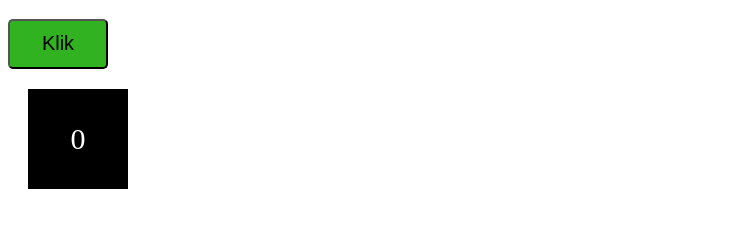
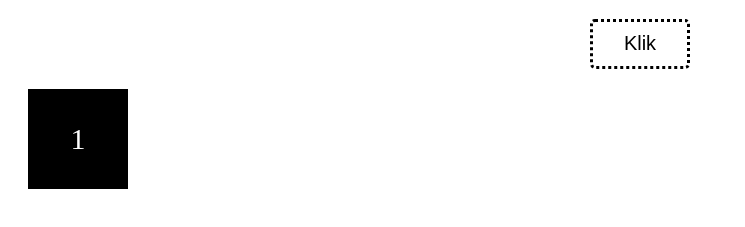
Before and after one commit to Mateusz-Meler/Task-1, a plain HTML site: page index.html in a window 1280 px wide. Both pictures are taken after a click on the button "Klik". Shown: the part 61-288 px from the top of the page, without its empty margins (0-745 px from the left). Drawn offline with Linux system fonts and the light colour scheme.

Commit message:
every 5 piece cyrcle

```diff
--- a/code.js
+++ b/code.js
@@ -1,13 +1,16 @@
 // alert("działa");
 
 let button = document.querySelector(".button--js");
-let counter = 0;
+let counter = 1;
 
 button = document.addEventListener("click", () => {
   const divElement = document.createElement("div");
   divElement.textContent = `${counter}`;
-  divElement.className = "square";
+  if (counter % 5 == 0) {
+    divElement.className = "circle";
+  } else {
+    divElement.className = "square";
+  }
+  counter++;
   document.querySelector("div").appendChild(divElement);
-  counter++;
-  console.log("kliknąłem");
 });
--- a/style.css
+++ b/style.css
@@ -1,14 +1,27 @@
+*,
+*:before,
+*:after {
+  box-sizing: inherit;
+}
+html {
+  box-sizing: border-box;
+}
+
 h1 {
   color: rgb(0, 0, 0);
 }
 
 .button {
-
-    background-color: rgb(49, 178, 32);
+  display: flex;
+  justify-content: center;
+  align-items: center;
+  background-color: #fff;
+  border: 3px dotted;
   font-size: 20px;
   border-radius: 5px;
   width: 100px;
   height: 50px;
+  margin: 0 auto;
 }
 
 .square {
@@ -27,7 +40,7 @@ div {
   margin: 10px;
 }
 
-/* .circle {
+.circle {
   height: 100px;
   width: 100px;
   background-color: #fff;
@@ -37,4 +50,4 @@ div {
   display: flex;
   justify-content: center;
   align-items: center;
-} */
+}
```
Lines whose indentation alone changed are shown as unchanged.
